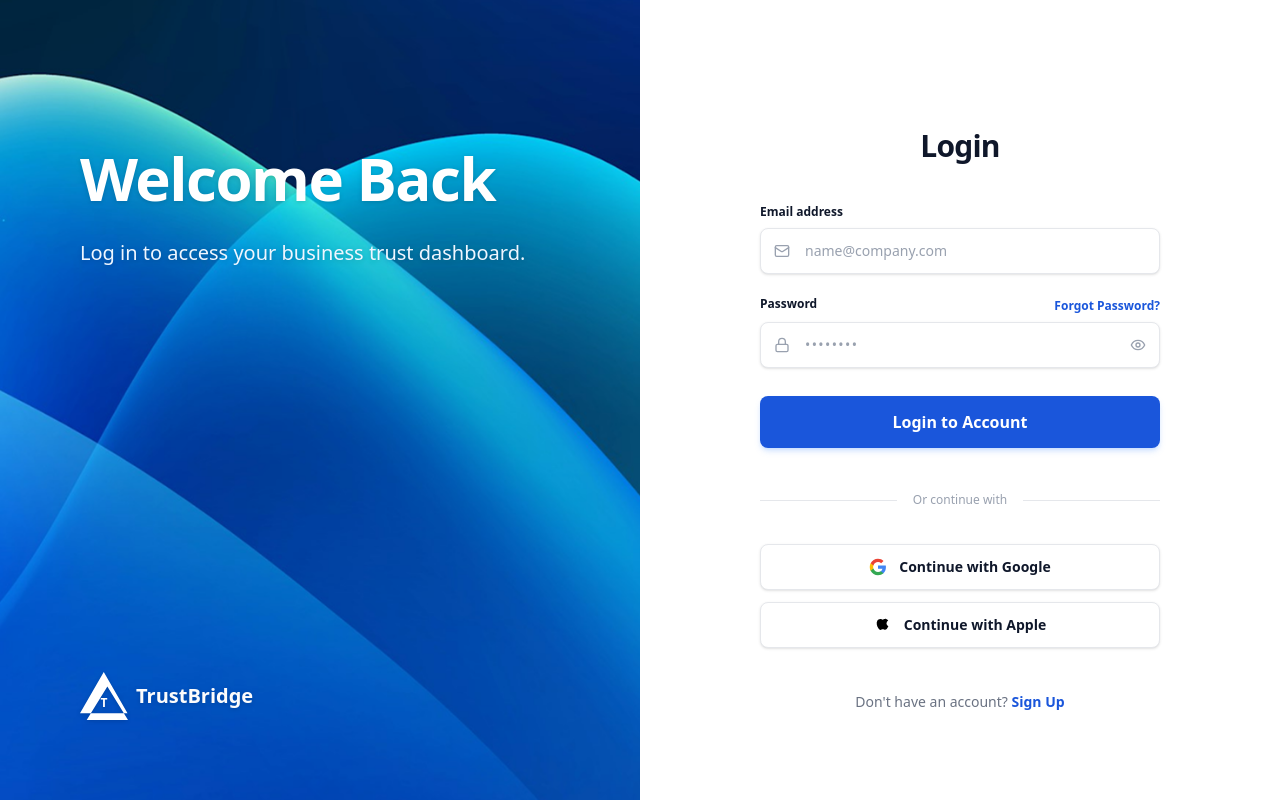
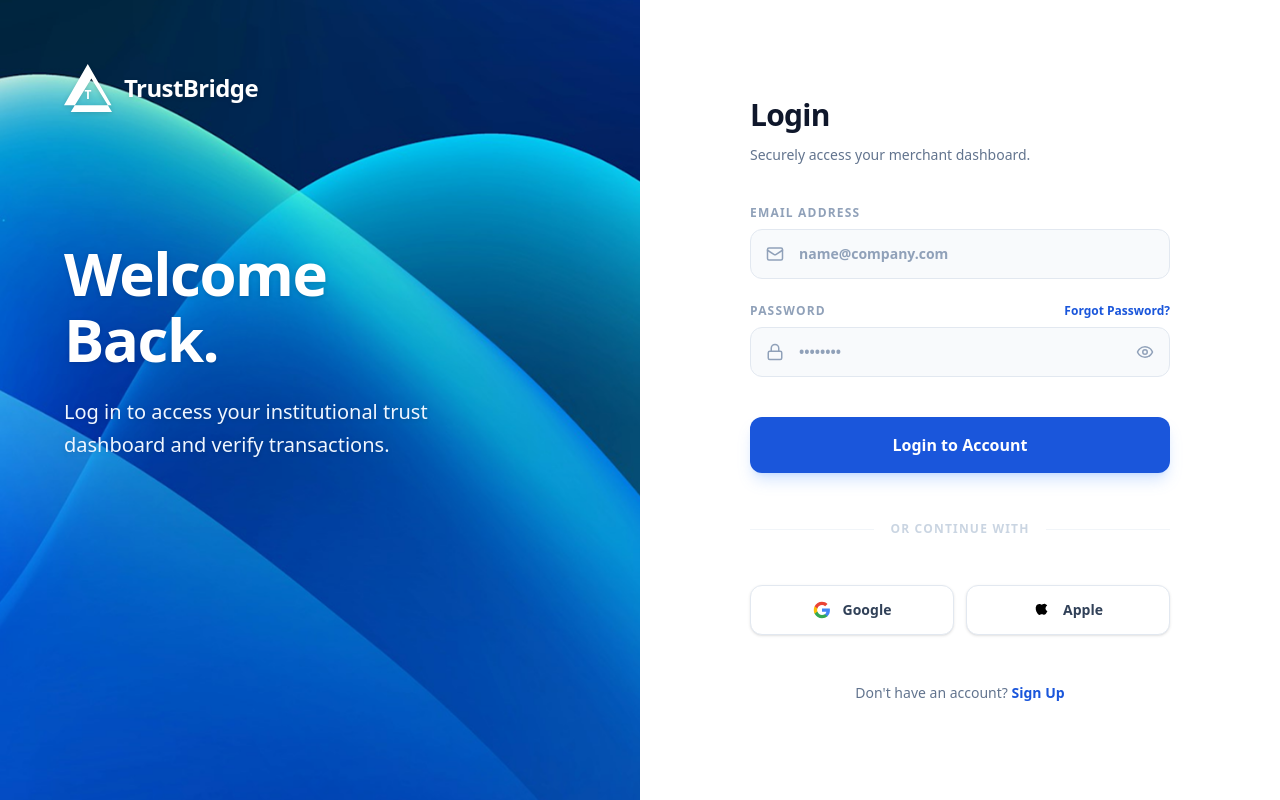
Before and after one commit to invicta-team-67/trustbridge, a React (Vite) app: page /login in a window 1280 px wide. Built offline with nearby package versions, Linux system fonts and the light colour scheme; no server answers.

Commit message:
Refactor Login component for UI improvements
Updated the Login component to enhance UI and functionality. Changes include improved icon sizes, added social loading state, and refined error handling.

```diff
--- a/src/pages/auth/Login.jsx
+++ b/src/pages/auth/Login.jsx
@@ -1,26 +1,26 @@
 import React, { useState } from 'react';
-import { motion } from 'framer-motion';
-import { useNavigate, Link } from 'react-router-dom'; // Updated Import
+import { motion, AnimatePresence } from 'framer-motion';
+import { useNavigate, Link } from 'react-router-dom';
 import { supabase } from '../../lib/supabase';
 import Logo from '../../components/logo2';
 
 // --- INLINE ICONS ---
 const MailIcon = () => (
-  <svg xmlns="http://www.w3.org/2000/svg" width="16" height="16" viewBox="0 0 24 24" fill="none" stroke="currentColor" strokeWidth="2" strokeLinecap="round" strokeLinejoin="round" className="text-gray-400">
+  <svg xmlns="http://www.w3.org/2000/svg" width="18" height="18" viewBox="0 0 24 24" fill="none" stroke="currentColor" strokeWidth="2" strokeLinecap="round" strokeLinejoin="round" className="text-slate-400">
     <rect width="20" height="16" x="2" y="4" rx="2"/>
     <path d="m22 7-8.97 5.7a1.94 1.94 0 0 1-2.06 0L2 7"/>
   </svg>
 );
 
 const LockIcon = () => (
-  <svg xmlns="http://www.w3.org/2000/svg" width="16" height="16" viewBox="0 0 24 24" fill="none" stroke="currentColor" strokeWidth="2" strokeLinecap="round" strokeLinejoin="round" className="text-gray-400">
+  <svg xmlns="http://www.w3.org/2000/svg" width="18" height="18" viewBox="0 0 24 24" fill="none" stroke="currentColor" strokeWidth="2" strokeLinecap="round" strokeLinejoin="round" className="text-slate-400">
     <rect width="18" height="11" x="3" y="11" rx="2" ry="2"/>
     <path d="M7 11V7a5 5 0 0 1 10 0v4"/>
   </svg>
 );
 
 const EyeIcon = ({ show }) => (
-  <svg xmlns="http://www.w3.org/2000/svg" width="16" height="16" viewBox="0 0 24 24" fill="none" stroke="currentColor" strokeWidth="2" strokeLinecap="round" strokeLinejoin="round" className="text-gray-400 hover:text-[#1a56db] transition-colors cursor-pointer">
+  <svg xmlns="http://www.w3.org/2000/svg" width="18" height="18" viewBox="0 0 24 24" fill="none" stroke="currentColor" strokeWidth="2" strokeLinecap="round" strokeLinejoin="round" className="text-slate-400 hover:text-[#1a56db] transition-colors cursor-pointer">
     {show ? (
       <>
         <path d="M9.88 9.88a3 3 0 1 0 4.24 4.24"/>
@@ -38,7 +38,7 @@ const EyeIcon = ({ show }) => (
 );
 
 const InfoIcon = () => (
-  <svg xmlns="http://www.w3.org/2000/svg" width="16" height="16" viewBox="0 0 24 24" fill="none" stroke="currentColor" strokeWidth="2" strokeLinecap="round" strokeLinejoin="round" className="text-red-500">
+  <svg xmlns="http://www.w3.org/2000/svg" width="18" height="18" viewBox="0 0 24 24" fill="none" stroke="currentColor" strokeWidth="2" strokeLinecap="round" strokeLinejoin="round" className="text-red-500 shrink-0">
     <circle cx="12" cy="12" r="10"/>
     <path d="M12 16v-4"/>
     <path d="M12 8h.01"/>
@@ -61,12 +61,6 @@ const AppleIcon = () => (
   </svg>
 );
 
-const LogoIcon = () => (
-  <svg xmlns="http://www.w3.org/2000/svg" width="32" height="32" viewBox="0 0 24 24" fill="none" stroke="currentColor" strokeWidth="2" strokeLinecap="round" strokeLinejoin="round" className="text-white">
-    <path d="m3 21 1.9-5.7a8.5 8.5 0 1 1 3.8 3.8z"/>
-  </svg>
-);
-
 const Login = () => {
   const navigate = useNavigate();
 
@@ -78,6 +72,7 @@ const Login = () => {
   const [passwordError, setPasswordError] = useState('');
   const [generalError, setGeneralError] = useState('');
   const [isLoading, setIsLoading] = useState(false);
+  const [socialLoading, setSocialLoading] = useState(null); // Added for UI polish
 
   const validateForm = () => {
     let isValid = true;
@@ -129,6 +124,7 @@ const Login = () => {
   };
 
   const handleSocialLogin = async (provider) => {
+    setSocialLoading(provider);
     try {
       const { error } = await supabase.auth.signInWithOAuth({
         provider: provider,
@@ -136,76 +132,84 @@ const Login = () => {
       if (error) throw error;
     } catch (err) {
       setGeneralError(`Could not authenticate with ${provider}.`);
+      setSocialLoading(null);
     }
   };
 
   return (
-    <div className="min-h-screen w-full flex bg-white font-sans text-[#0f172a]">
+    <div className="min-h-screen w-full flex bg-white font-sans text-slate-900">
 
-      {/* Left Column: Branding (Hidden on smaller screens) */}
-      <div className="hidden lg:flex w-1/2 relative overflow-hidden flex-col justify-between p-12 xl:p-20 h-screen sticky top-0">
+      {/* Left Column: Branding */}
+      <div className="hidden lg:flex w-1/2 relative overflow-hidden flex-col justify-between p-12 xl:p-16 h-screen sticky top-0">
         <img
           src="/auth-images/img-container.png"
           alt="Abstract blue background"
           className="absolute inset-0 w-full h-full object-cover z-0"
         />
 
+        {/* Polished Logo Placement */}
+        <motion.div
+          initial={{ opacity: 0, y: -20 }}
+          animate={{ opacity: 1, y: 0 }}
+          transition={{ duration: 0.8, ease: "easeOut" }}
+          className="relative z-10 flex items-center gap-3 drop-shadow-sm cursor-pointer"
+          onClick={() => navigate('/')}
+        >
+          <Logo />
+          <span className="font-bold text-2xl text-white tracking-tight">TrustBridge</span>
+        </motion.div>
+
+        {/* Centered Hero Text */}
         <motion.div
           initial={{ opacity: 0, y: 20 }}
           animate={{ opacity: 1, y: 0 }}
-          transition={{ duration: 0.8, ease: "easeOut" }}
-          className="relative z-10 mt-16"
+          transition={{ delay: 0.2, duration: 0.8, ease: "easeOut" }}
+          className="relative z-10 mb-auto mt-32"
         >
-          <h1 className="text-5xl xl:text-6xl font-extrabold text-white mb-6 leading-[1.15] tracking-tight drop-shadow-sm">
-            Welcome Back
+          <h1 className="text-5xl xl:text-6xl font-black text-white mb-6 leading-[1.1] tracking-tight drop-shadow-sm">
+            Welcome <br/> Back.
           </h1>
           <p className="text-blue-50 text-lg xl:text-xl font-medium max-w-md leading-relaxed drop-shadow-sm">
-            Log in to access your business trust dashboard.
+            Log in to access your institutional trust dashboard and verify transactions.
           </p>
-        </motion.div>
-
-        <motion.div
-          initial={{ opacity: 0 }}
-          animate={{ opacity: 1 }}
-          transition={{ delay: 0.5, duration: 0.8 }}
-          className="relative z-10 flex items-center gap-2 drop-shadow-sm"
-        >
-        <div className="flex items-center gap-2 cursor-pointer">
-          <Logo />
-          <span className="font-bold text-xl text-[#fcfcfc]">TrustBridge</span>
-        </div>
         </motion.div>
       </div>
 
-      <div className="w-full lg:w-1/2 flex flex-col items-center p-6 sm:p-12 xl:p-24 h-screen overflow-y-auto">
+      {/* Right Column: Form */}
+      <div className="w-full lg:w-1/2 flex flex-col items-center justify-center p-6 sm:p-12 xl:p-24 h-screen overflow-y-auto">
         <motion.div
           initial={{ opacity: 0, x: 20 }}
           animate={{ opacity: 1, x: 0 }}
           transition={{ duration: 0.6, ease: "easeOut" }}
-          className="w-full max-w-[400px] my-auto py-8"
+          className="w-full max-w-[420px] my-auto py-8"
         >
+          <div className="mb-10 text-center md:text-left">
+            <h2 className="text-3xl font-black mb-3 tracking-tight text-slate-900">Login</h2>
+            <p className="text-slate-500 text-sm font-medium">Securely access your merchant dashboard.</p>
+          </div>
 
+          {/* Animated Global Error Banner */}
+          <AnimatePresence>
             {generalError && (
               <motion.div
                 initial={{ opacity: 0, y: -10 }}
                 animate={{ opacity: 1, y: 0 }}
-              className="flex items-center gap-2 bg-white border border-red-300 text-gray-700 px-4 py-3 rounded-lg mb-6 text-sm shadow-sm"
+                exit={{ opacity: 0, scale: 0.95 }}
+                className="flex items-start gap-3 bg-red-50 border border-red-200 text-red-700 px-4 py-3 rounded-xl mb-8 shadow-sm"
               >
                 <InfoIcon />
-              <span className="font-medium text-red-600">{generalError}</span>
+                <span className="font-bold text-xs mt-0.5 leading-snug">{generalError}</span>
               </motion.div>
             )}
+          </AnimatePresence>
 
-          <div className="mb-10 text-center">
-            <h2 className="text-2xl sm:text-3xl font-bold mb-3 tracking-tight text-[#0f172a]">Login</h2>
-          </div>
+          <form onSubmit={handleLogin} className="flex flex-col gap-6">
 
-          <form onSubmit={handleLogin} className="flex flex-col gap-5">
-
+            {/* Email Field */}
             <div>
-              <label className="block text-xs font-bold text-[#0f172a] mb-2">Email address</label>
+              <label className={`block text-xs font-black uppercase tracking-widest mb-2 ${identifierError ? 'text-red-500' : 'text-slate-400'}`}>Email Address</label>
               <div className="relative">
-                <div className="absolute inset-y-0 left-0 pl-3.5 flex items-center pointer-events-none">
+                <div className="absolute inset-y-0 left-0 pl-4 flex items-center pointer-events-none">
                   <MailIcon />
                 </div>
                 <input
@@ -217,24 +221,29 @@ const Login = () => {
                     setGeneralError('');
                   }}
                   placeholder="name@company.com"
-                  className={`w-full pl-11 pr-4 py-3 bg-white border rounded-lg text-sm outline-none transition-all shadow-sm font-medium ${
-                    identifierError || generalError ? 'border-red-400 focus:ring-1 focus:ring-red-400' : 'border-gray-200 focus:border-[#1a56db] focus:ring-1 focus:ring-[#1a56db] placeholder-gray-400'
+                  className={`w-full pl-12 pr-4 py-3.5 bg-[#f8fafc] border rounded-xl text-sm outline-none transition-all font-bold text-slate-800 ${
+                    identifierError || generalError ? 'border-red-400 focus:ring-2 focus:ring-red-400/20 bg-red-50/50' : 'border-slate-200 focus:border-[#1a56db] focus:ring-2 focus:ring-blue-500/20 hover:bg-white placeholder-slate-400'
                   }`}
                 />
               </div>
-              {identifierError && <p className="text-[11px] text-red-500 font-bold mt-1.5 ml-1">{identifierError}</p>}
+              <AnimatePresence>
+                {identifierError && (
+                  <motion.p initial={{ opacity: 0, y: -5 }} animate={{ opacity: 1, y: 0 }} exit={{ opacity: 0 }} className="text-[11px] text-red-500 font-bold mt-2 ml-1">{identifierError}</motion.p>
+                )}
+              </AnimatePresence>
             </div>
 
-
+            {/* Password Field */}
             <div>
               <div className="flex justify-between items-center mb-2">
-                <label className="block text-xs font-bold text-[#0f172a]">Password</label>
-                <a href="/forgot" className="text-xs font-bold text-[#1a56db] hover:underline mt-1">
+                <label className={`block text-xs font-black uppercase tracking-widest ${passwordError ? 'text-red-500' : 'text-slate-400'}`}>Password</label>
+                {/* FIXED: Uses React Router Link instead of a tag */}
+                <Link to="/forgot-password" className="text-xs font-bold text-[#1a56db] hover:underline transition-all">
                   Forgot Password?
-                </a>
+                </Link>
               </div>
               <div className="relative">
-                <div className="absolute inset-y-0 left-0 pl-3.5 flex items-center pointer-events-none">
+                <div className="absolute inset-y-0 left-0 pl-4 flex items-center pointer-events-none">
                   <LockIcon />
                 </div>
                 <input
@@ -246,73 +255,74 @@ const Login = () => {
                     setGeneralError('');
                   }}
                   placeholder="••••••••"
-                  className={`w-full pl-11 pr-11 py-3 bg-white border rounded-lg text-sm outline-none transition-all shadow-sm font-medium tracking-widest ${
-                    passwordError || generalError ? 'border-red-400 focus:ring-1 focus:ring-red-400' : 'border-gray-200 focus:border-[#1a56db] focus:ring-1 focus:ring-[#1a56db] placeholder-gray-400'
+                  className={`w-full pl-12 pr-12 py-3.5 bg-[#f8fafc] border rounded-xl text-sm outline-none transition-all font-bold tracking-widest text-slate-800 placeholder:tracking-normal ${
+                    passwordError || generalError ? 'border-red-400 focus:ring-2 focus:ring-red-400/20 bg-red-50/50' : 'border-slate-200 focus:border-[#1a56db] focus:ring-2 focus:ring-blue-500/20 hover:bg-white placeholder-slate-400'
                   }`}
                 />
                 <div
-                  className="absolute inset-y-0 right-0 pr-3.5 flex items-center cursor-pointer"
+                  className="absolute inset-y-0 right-0 pr-4 flex items-center cursor-pointer"
                   onClick={() => setShowPassword(!showPassword)}
                 >
                   <EyeIcon show={showPassword} />
                 </div>
               </div>
+              <AnimatePresence>
                 {passwordError && (
-                <motion.p
-                  initial={{ opacity: 0, x: -10 }}
-                  animate={{ opacity: 1, x: [-5, 5, -5, 5, 0] }}
-                  transition={{ duration: 0.4 }}
-                  className="text-[11px] text-red-500 font-bold mt-1.5 ml-1"
-                >
-                  {passwordError}
-                </motion.p>
+                  <motion.p initial={{ opacity: 0, y: -5 }} animate={{ opacity: 1, y: 0 }} exit={{ opacity: 0 }} className="text-[11px] text-red-500 font-bold mt-2 ml-1">{passwordError}</motion.p>
                 )}
+              </AnimatePresence>
             </div>
 
             {/* Login Button */}
             <motion.button
               type="submit"
-              disabled={isLoading}
+              disabled={isLoading || socialLoading !== null}
               whileHover={{ scale: 1.02 }}
               whileTap={{ scale: 0.98 }}
-              className="w-full bg-[#1a56db] flex justify-center items-center gap-2 text-white py-3.5 rounded-lg font-bold shadow-md shadow-blue-500/20 hover:bg-blue-700 transition-colors mt-2 disabled:opacity-70 disabled:cursor-not-allowed"
+              className="w-full bg-[#1a56db] flex justify-center items-center gap-2 text-white py-4 rounded-xl font-bold shadow-lg shadow-blue-500/20 hover:bg-blue-800 transition-all mt-4 disabled:opacity-70 disabled:cursor-not-allowed"
             >
-              {isLoading && (
-                <motion.svg animate={{ rotate: 360 }} transition={{ repeat: Infinity, duration: 1, ease: "linear" }} xmlns="http://www.w3.org/2000/svg" width="16" height="16" viewBox="0 0 24 24" fill="none" stroke="currentColor" strokeWidth="3" strokeLinecap="round" strokeLinejoin="round" className="text-white opacity-70">
+              {isLoading ? (
+                <>
+                  <motion.svg animate={{ rotate: 360 }} transition={{ repeat: Infinity, duration: 1, ease: "linear" }} xmlns="http://www.w3.org/2000/svg" width="18" height="18" viewBox="0 0 24 24" fill="none" stroke="currentColor" strokeWidth="3" strokeLinecap="round" strokeLinejoin="round" className="opacity-70">
                     <path d="M21 12a9 9 0 1 1-6.219-8.56"/>
                   </motion.svg>
-              )}
-              {isLoading ? 'Authenticating...' : 'Login to Account'}
+                  Authenticating...
+                </>
+              ) : 'Login to Account'}
             </motion.button>
 
             {/* Divider */}
-            <div className="relative flex items-center justify-center py-4 mt-2">
-              <div className="absolute w-full border-t border-gray-200"></div>
-              <span className="relative bg-white px-4 text-xs font-medium text-gray-400">Or continue with</span>
+            <div className="relative flex items-center justify-center py-6">
+              <div className="absolute w-full border-t border-slate-100"></div>
+              <span className="relative bg-white px-4 text-xs font-black uppercase tracking-widest text-slate-300">Or continue with</span>
             </div>
 
             {/* Social Logins */}
-            <div className="flex flex-col gap-3">
+            <div className="flex flex-col sm:flex-row gap-3">
               <button
                 type="button"
                 onClick={() => handleSocialLogin('google')}
-                className="w-full flex items-center justify-center gap-3 bg-white border border-gray-200 text-[#0f172a] py-3 rounded-lg font-bold text-sm hover:bg-gray-50 transition-colors shadow-sm"
+                disabled={isLoading || socialLoading !== null}
+                className="flex-1 flex items-center justify-center gap-3 bg-white border border-slate-200 text-slate-700 py-3.5 rounded-xl font-bold text-sm hover:bg-slate-50 hover:border-slate-300 transition-all shadow-sm active:scale-95 disabled:opacity-50"
               >
-                <GoogleIcon /> Continue with Google
+                {socialLoading === 'google' ? <span className="w-4 h-4 border-2 border-slate-400 border-t-transparent rounded-full animate-spin"></span> : <GoogleIcon />}
+                Google
               </button>
 
               <button
                 type="button"
                 onClick={() => handleSocialLogin('apple')}
-                className="w-full flex items-center justify-center gap-3 bg-white border border-gray-200 text-[#0f172a] py-3 rounded-lg font-bold text-sm hover:bg-gray-50 transition-colors shadow-sm"
+                disabled={isLoading || socialLoading !== null}
+                className="flex-1 flex items-center justify-center gap-3 bg-white border border-slate-200 text-slate-700 py-3.5 rounded-xl font-bold text-sm hover:bg-slate-50 hover:border-slate-300 transition-all shadow-sm active:scale-95 disabled:opacity-50"
               >
-                <AppleIcon /> Continue with Apple
+                {socialLoading === 'apple' ? <span className="w-4 h-4 border-2 border-slate-400 border-t-transparent rounded-full animate-spin"></span> : <AppleIcon />}
+                Apple
               </button>
             </div>
 
             {/* Switch to Sign Up */}
-            <p className="text-center text-sm text-gray-500 font-medium mt-6">
-              Don't have an account? <Link to="/signup" className="text-[#1a56db] font-bold hover:underline">Sign Up</Link>
+            <p className="text-center text-sm text-slate-500 font-medium mt-6">
+              Don't have an account? <Link to="/signup" className="text-[#1a56db] font-bold hover:underline transition-all">Sign Up</Link>
             </p>
 
           </form>
```
Lines whose indentation alone changed are shown as unchanged.
